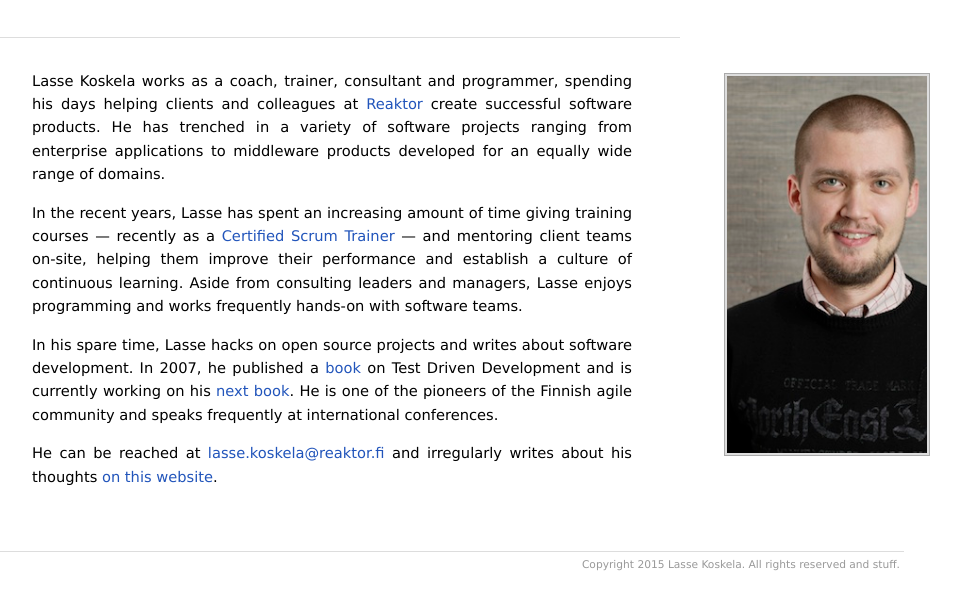
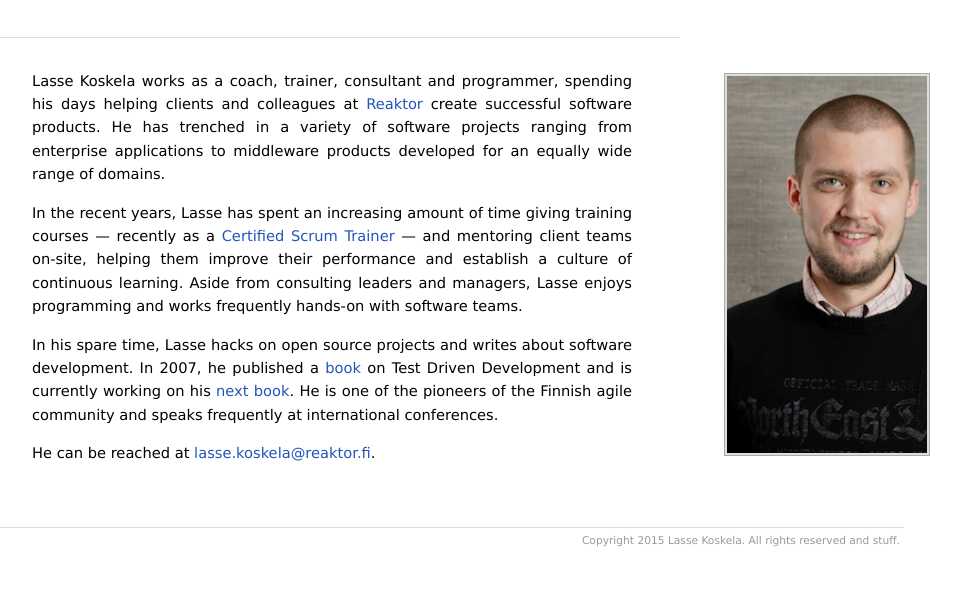
Before and after one commit to lkoskela/lkoskela.github.io, a plain HTML site: page index.html in a window 1280 px wide. Shown: the part 129-738 px from the top of the page, without its empty margins (196-1157 px from the left). Drawn offline with nearby package versions, Linux system fonts and the light colour scheme.

Commit message:
Remove references to the blog

```diff
--- a/index.html
+++ b/index.html
@@ -37,7 +37,7 @@
 	He can be reached at <script type="text/javascript">
 	document.write('<'+'a hre'+'f="&#109;&#97;&#105;&#108;&#116;&#111;&#58;&#108;&#97;&#115;&#115;&#101;&#46;&#107;&#111;&#115;&#107;&#101;&#108;&#97;&#64;&#114;&#101;&#97;&#107;&#116;&#111;&#114;&#46;&#102;&#105;">');
 	document.write('&#108;&#97;&#115;&#115;&#101;&#46;&#107;&#111;&#115;&#107;&#101;&#108;&#97;&#64;&#114;&#101;&#97;&#107;&#116;&#111;&#114;&#46;&#102;&#105;</'+'a>');
-	</script> and irregularly writes about his thoughts <a href="http://lassekoskela.com/thoughts/">on this website</a>.
+	</script>.
 </p>
 </div><!-- section -->
 
```
